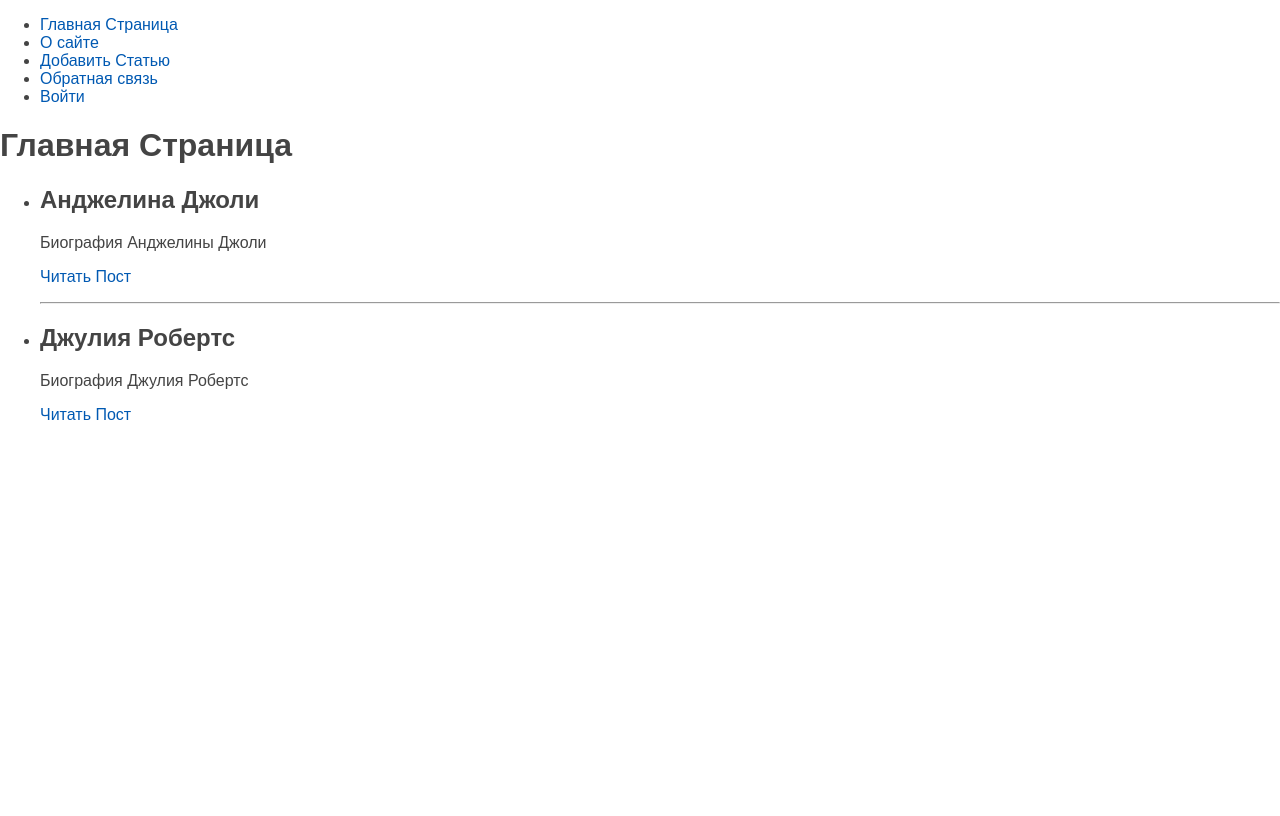
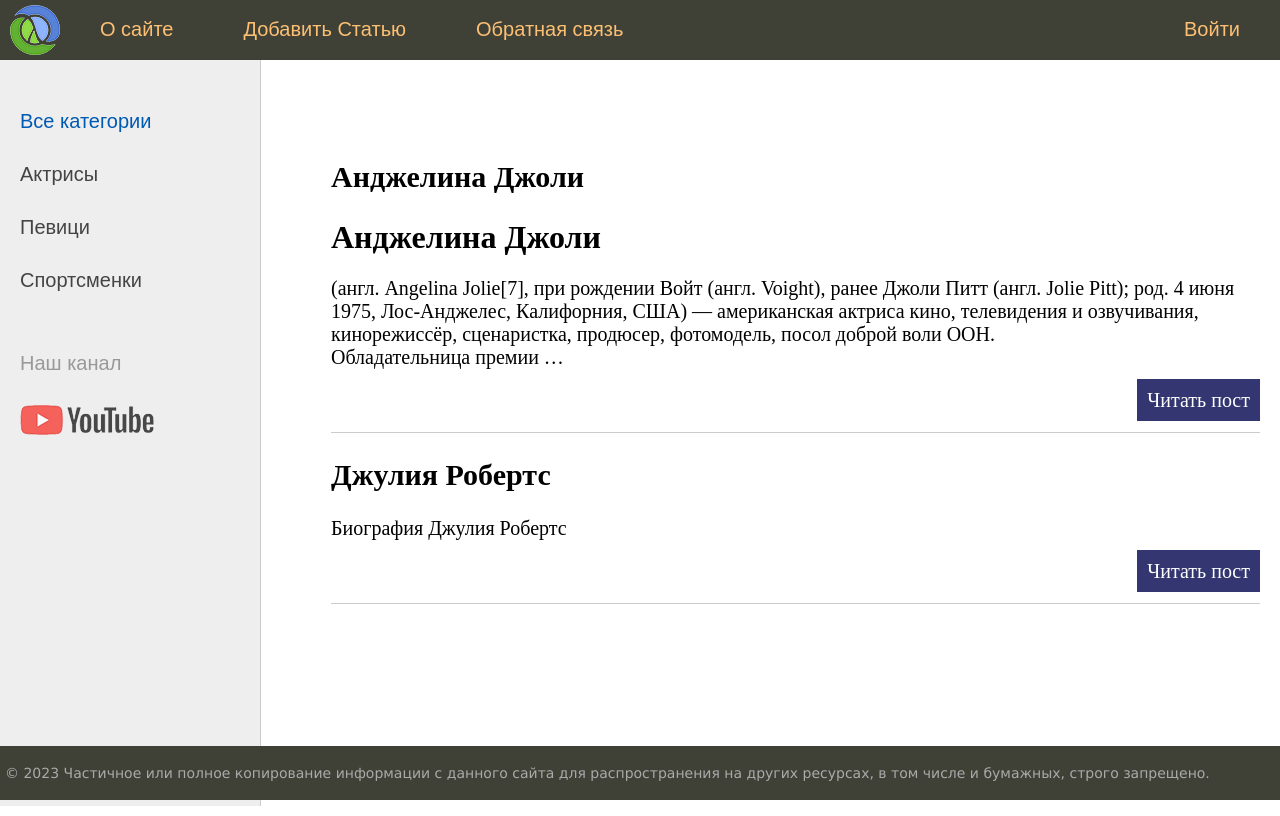
Before and after one commit to K0ndrich/Site_Women, a Django app: page /women/ in a window 1280 px wide. Run offline with Django 5.2, Linux system fonts and the light colour scheme.

Commit message:
added includes tags

```diff
--- a/sitewomen/sitewomen/settings.py
+++ b/sitewomen/sitewomen/settings.py
@@ -26,7 +26,7 @@ SECRET_KEY = "django-insecure-xx3$)(x8a^=!+=h#6=$-ud5^1jz7gjt7xv(%%39%&z+=krfdh5
 # DEBUG режим сайта.При ненахождении URL адресса , если True не позволяет выкинуть ошибку 404
 # При ненахождении URL адресса , если False повзволяет выкинуть ошибку 404
 
-DEBUG = False
+DEBUG = True
 
 # разрешенные host адреса , указываем наш локальный host
 ALLOWED_HOSTS = ["127.0.0.1"]
@@ -129,8 +129,8 @@ USE_TZ = True
 STATIC_URL = "static/"
 # содержит в путь в главной папки с статическими фалами, куда перемещаються после python manage.py collectstatic
 # STATIC_ROOT = ""
-# содержит нестандарные пути для папки static , из которой будут файлы перемещаться в главную папку указаную више
-# STATICFILES_DIRS = ""
+# содержит нестандарные пути для папки static , из которой будут файлы перемещаться в главную папку STATIC_ROOT указаную више
+# STATICFILES_DIRS = [BASE_DIR / "sitewomen" / "static /"]
 # Default primary key field type
 # https://docs.djangoproject.com/en/5.0/ref/settings/#default-auto-field
 
--- a/sitewomen/templates/base.html
+++ b/sitewomen/templates/base.html
@@ -1,30 +1,88 @@
-<!-- возможность покдключать стили css -->
+<!-- возможность подключать статические файлы -->
 {% load static %}
 
+{% load women_tags%}
 <!DOCTYPE html>
 <html>
 
 <head>
-    <meta charset="utf-8">
     <title>{{title}}</title>
-    <!-- подключение css -->
-    <link type="text/css" href="{% static 'women/css/styles.css' %}" rel="stylesheet">
+    <link type="text/css" href="{% static 'women/css/styles.css' %}" rel="stylesheet" />
+    <meta http-equiv="Content-Type" content="text/html; charset=utf-8">
+    <link rel="shortcut icon" href="{% static 'women/images/main.ico' %}" type="image/x-icon" />
+    <meta name="viewport" content="width=device-width, initial-scale=1.0">
 </head>
 
 <body>
-    <ul>
-        <li><a href="{% url 'home'%}">Главная Страница</a></li>
-        {% for m in menu%}
-        {%if not forloop.last%}<li>{%else%}
-        <li class="last">{%endif%}
-            <a href="{%url m.url_name %}">{{m.title}}</a>
-        </li>
-        {%endfor%}
-    </ul>
-    <!-- внутри блока будет подставляться иформация от дочерних обьектов -->
-    {%block content%}
-    {%endblock%}
+    <table class="table-page" border=0 cellpadding="0" cellspacing="0">
+        <tr>
+            <td valign=top>
+                {% block mainmenu %}
+                <div class="header">
+                    <ul id="mainmenu" class="mainmenu">
+                        <li class="logo"><a href="{% url 'home' %}">
+                                <div class="logo"></div>
+                            </a></li>
+                        {% for m in menu %}
+                        {% if not forloop.last %}<li>{% else %}
+                        <li class="last">{% endif %}
+                            <a href="{% url m.url_name %}">{{m.title}}</a>
+                        </li>
+                        {% endfor %}
+                    </ul>
+                    <div class="clear"></div>
+                </div>
+                {% endblock mainmenu %}
 
+
+                <table class="table-content" border=0 cellpadding="0" cellspacing="0">
+                    <tr>
+                        <!-- Sidebar слева -->
+                        <td valign="top" class="left-chapters">
+                            <ul id="leftchapters">
+                                {%if cat_selected == 0 or cat_selected is None%}
+                                <li class="selected">Все категории</li>
+                                {%else%}
+                                <li><a href="{% url 'home' %}">Все категории</a></li>
+                                {%endif%}
+                                {% show_categories cat_selected%}
+                                <li class="share">
+                                    <p>Наш канал</p>
+                                    <a class="share-yt"
+                                        href="https://www.youtube.com/channel/UClJzWfGWuGJL2t-3dYKcHTA/playlists"
+                                        target="_blank" rel="nofollow"></a>
+                                </li>
+                            </ul>
+                        </td>
+                        <!-- Конец Sidebar'а -->
+                        <td valign="top" class="content">
+                            <!-- Хлебные крошки -->
+                            {% block breadcrumbs %}
+                            {% endblock %}
+
+                            <!-- Блок контента -->
+                            <div class="content-text">
+                                {% block content %}
+                                {% endblock %}
+                            </div>
+                            <!-- Конец блока контента -->
+
+                        </td>
+                    </tr>
+                </table>
+            </td>
+        </tr>
+        <!-- Footer -->
+        <tr>
+            <td valign=top>
+                <div id="footer">
+                    <p>&copy; 2023 Частичное или полное копирование информации с данного сайта для распространения на
+                        других ресурсах, в том числе и бумажных, строго запрещено.</p>
+                </div>
+            </td>
+        </tr>
+    </table>
+    <!-- Конец footer'а и страницы -->
 </body>
 
 </html>
--- a/sitewomen/women/templates/women/index.html
+++ b/sitewomen/women/templates/women/index.html
@@ -1,24 +1,18 @@
-{%extends "base.html" %}
+{% extends 'base.html' %}
 
-{%block content%}
-<h1>{{title}}</h1>
-<ul>
-    {% for p in posts%}
-    {% if p.is_published%}
+{% block content %}
+<ul class="list-articles">
+    {% for p in posts %}
+    {% if p.is_published %}
     <li>
         <h2>{{p.title}}</h2>
-        <p>{{p.content}}</p>
-        <p><a href="{% url 'post' p.id %}">Читать Пост</a></p>
-        {%if not forloop.last%}
-        <hr>
-        {% endif %}
-
+        {% autoescape off %}
+        {{p.content | linebreaks |truncatewords:40 }}
+        {% endautoescape %}
+        <div class="clear"></div>
+        <p class="link-read-post"><a href="{% url 'post' p.id %}">Читать пост</a></p>
     </li>
     {% endif %}
     {% endfor %}
 </ul>
-
-
-{%endblock%}
-
-</html>
+{% endblock %}
--- /dev/null
+++ b/sitewomen/women/templates/women/list_categories.html
@@ -0,0 +1,8 @@
+<!-- етот шаблон выводиться после работы включаюшемся тегом show_categories -->
+{% for cat in cats%}
+{% if cat.id == cat_selected%}
+<li class="selected">{{cat.name}}</li>
+{%else%}
+<li><a href="{% url 'category' cat.id %}">{{cat.name}}</a></li>
+{%endif%}
+{% endfor %}
--- /dev/null
+++ b/sitewomen/women/templatetags/women_tags.py
@@ -0,0 +1,17 @@
+from django import template
+from women import views
+
+register = template.Library()
+
+
+# простой тег для шаблонов
+@register.simple_tag
+def get_cetegories():
+    return views.cats_db
+
+
+# включающий тег для шаблонов , возвращает шаблон, return включает переменные в етот шаблон
+@register.inclusion_tag("women/list_categories.html")
+def show_categories(cat_selected=0):
+    cats = views.cats_db
+    return {"cats": cats , "cat_selected": cat_selected}
--- a/sitewomen/women/urls.py
+++ b/sitewomen/women/urls.py
@@ -19,4 +19,5 @@ urlpatterns = [
     path("contact/", views.contact, name="contact"),
     path("login/", views.login, name="login"),
     path("post/<int:post_id>/", views.showpost, name="post"),
+    path("category/<int:cat_id>/", views.show_category, name="category"),
 ]
--- a/sitewomen/women/views.py
+++ b/sitewomen/women/views.py
@@ -25,7 +25,8 @@ data_db = [
     {
         "id": 1,
         "title": "Анджелина Джоли",
-        "content": "Биография Анджелины Джоли",
+        "content": """<h1>Анджелина Джоли</h1> (англ. Angelina Jolie[7], при рождении Войт (англ. Voight), ранее Джоли Питт (англ. Jolie Pitt); род. 4 июня 1975, Лос-Анджелес, Калифорния, США) — американская актриса кино, телевидения и озвучивания, кинорежиссёр, сценаристка, продюсер, фотомодель, посол доброй воли ООН.
+        Обладательница премии «Оскар», трёх премий «Золотой глобус» (первая актриса в истории, три года подряд выигравшая премию) и двух «Премий Гильдии киноактёров США».""",
         "is_published": True,
     },
     {
@@ -42,6 +43,12 @@ data_db = [
     },
 ]
 
+cats_db = [
+    {"id": 1, "name": "Актрисы"},
+    {"id": 2, "name": "Певици"},
+    {"id": 3, "name": "Спортсменки"},
+]
+
 
 # HTTP request - хранить иформацию о текущем запросе от пользователя
 def index(request):
@@ -51,6 +58,7 @@ def index(request):
         "title": "Главная Страница",
         "menu": menu,
         "posts": data_db,
+        "cat_selected": 0,
     }
     # 3-й параметр ето значения которые подставляем в шаблон , context можна и не указывать
     return render(request, "women/index.html", context=data)
@@ -79,5 +87,16 @@ def login(request):
     return HttpResponse("Авторизация")
 
 
+def show_category(request, cat_id):
+    data = {
+        "title": "Отображение по рубрикам",
+        "menu": menu,
+        "posts": data_db,
+        "cat_selected": cat_id,
+    }
+    # 3-й параметр ето значения которые подставляем в шаблон , context можна и не указывать
+    return render(request, "women/index.html", context=data)
+
+
 def page_not_found(request, exception):
     return HttpResponseNotFound("<h1>Страница Не Найдена</h1>")
```
Also changed, not shown: sitewomen/women/templatetags/__init__.py (added).
